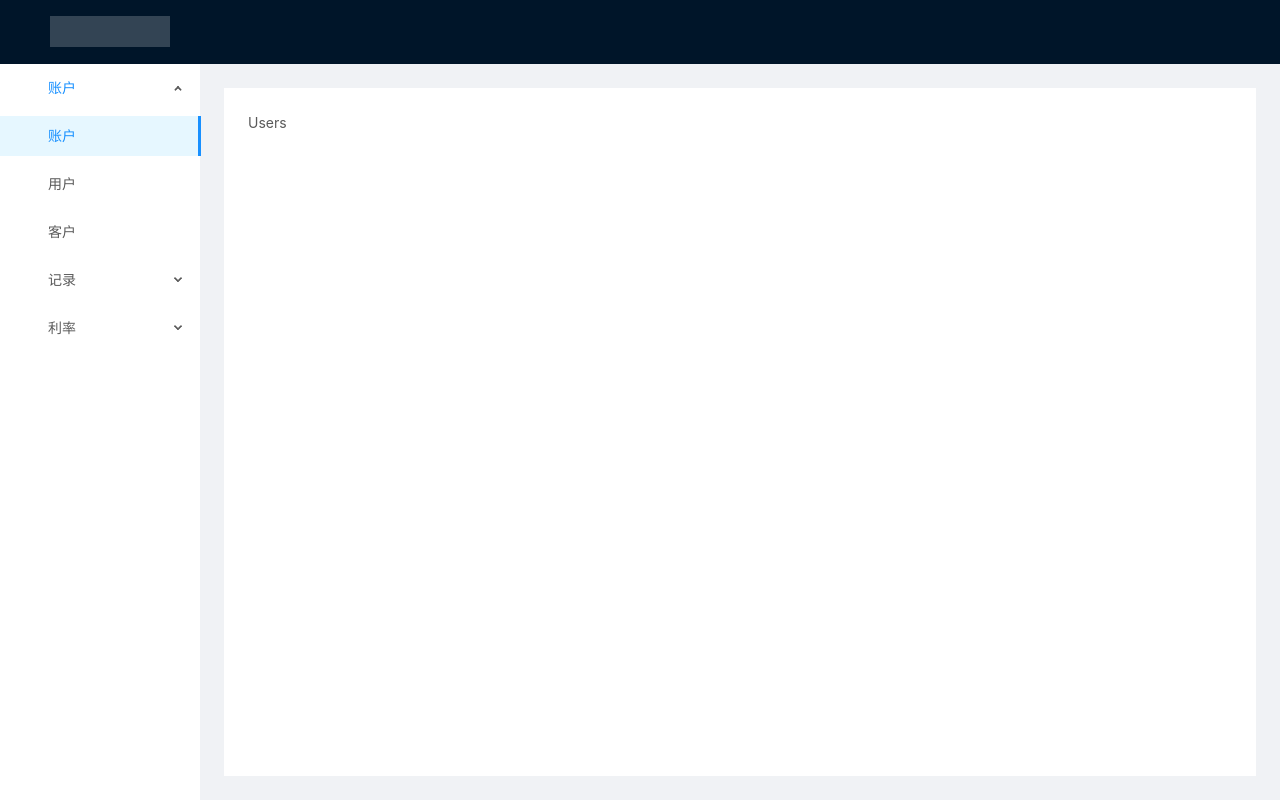
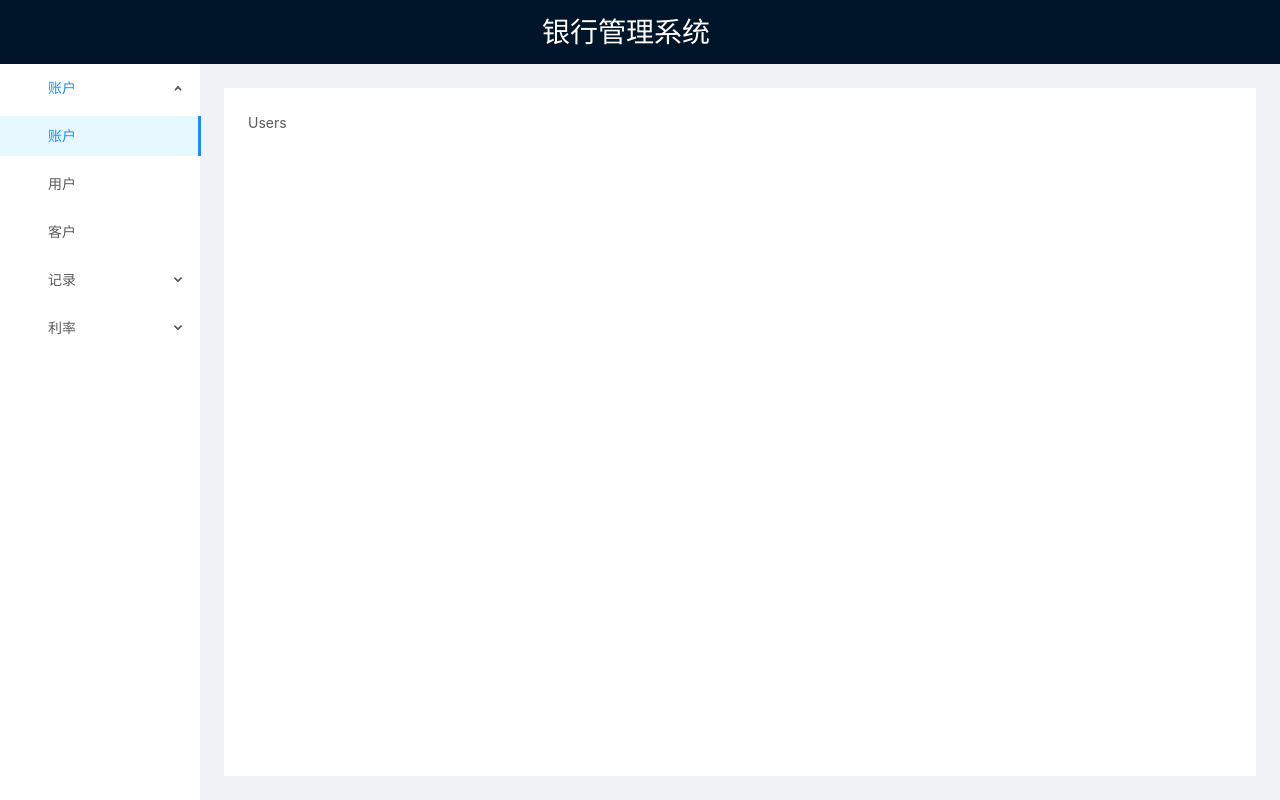
Before and after one commit to xukangqi/BankSystemFront, a Vue app: page /admin/user in a window 1280 px wide. Built offline with nearby package versions, Linux system fonts and the light colour scheme.

Commit message:
Update: header

```diff
--- a/src/views/admin/Admin.vue
+++ b/src/views/admin/Admin.vue
@@ -2,7 +2,7 @@
     <div class="admin">
         <a-layout class="layout">
             <a-layout-header class="header">
-                <div class="logo"></div>
+                <div class="logo">银行管理系统</div>
             </a-layout-header>
             <a-layout>
                 <a-layout-sider width="200" >
@@ -54,11 +54,13 @@
             border-right: 0;
         }
         .logo {
-            width: 120px;
+            display: flex;
+            justify-content: center;
+            align-items: center;
+            margin: 16px 28px 16px 0;
             height: 31px;
-            background: rgba(255, 255, 255, .2);
-            margin: 16px 28px 16px 0;
-            float: left;
+            color: white;
+            font-size: 2em;
         }
         .content-wrapper {
             padding: 24px;
```
